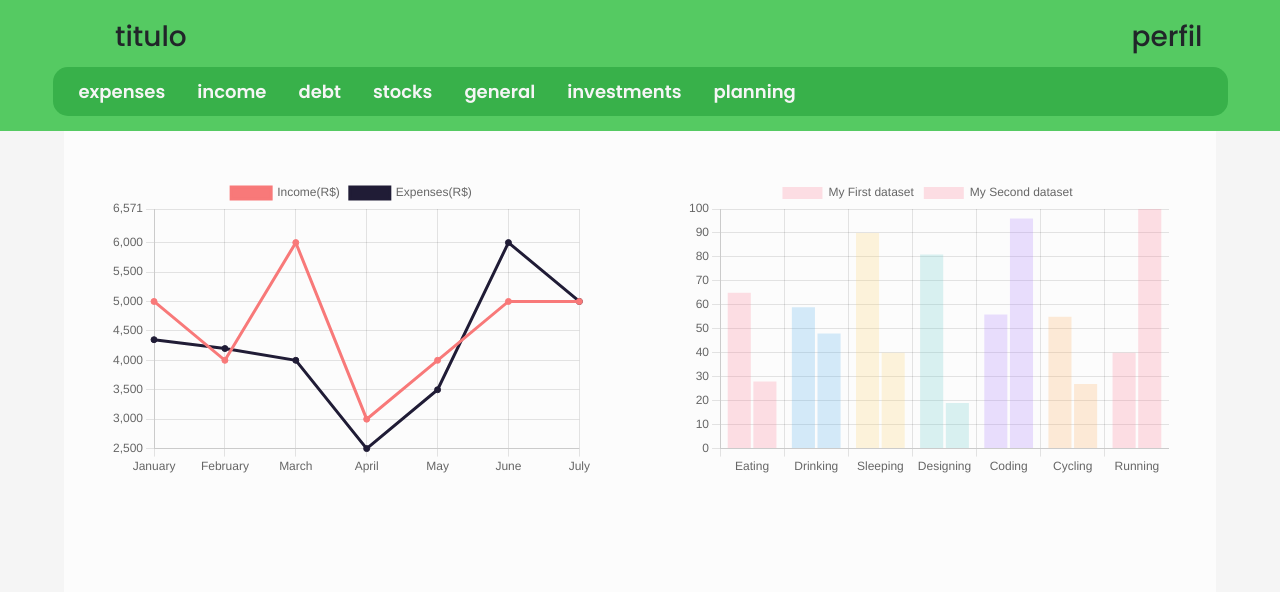
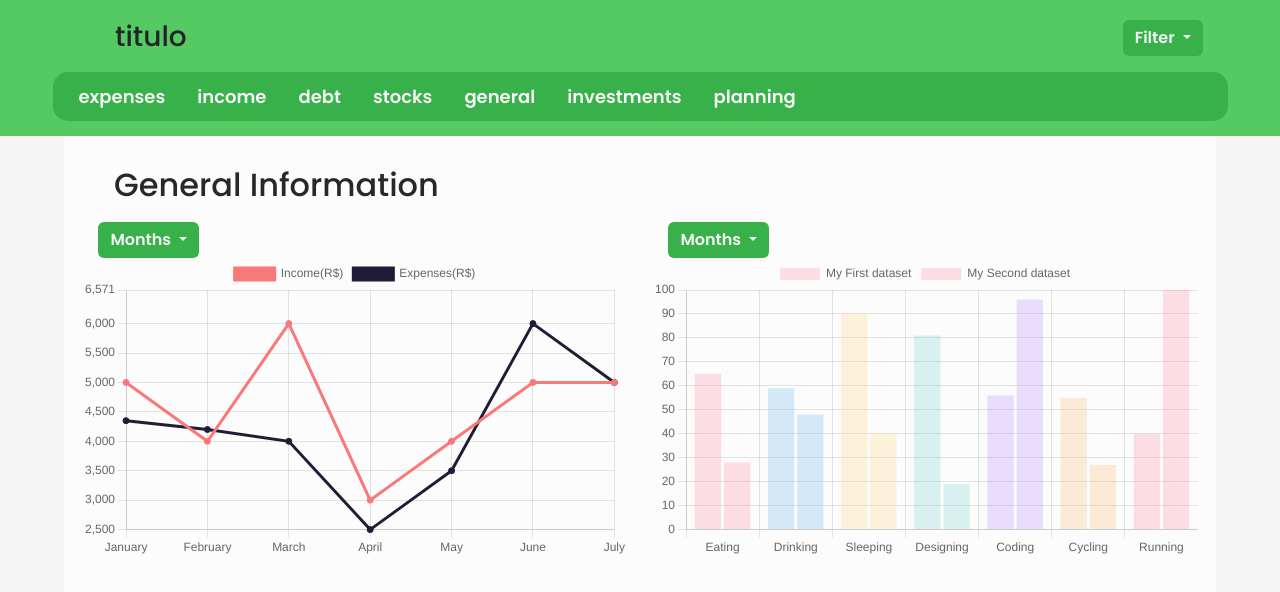
Before and after one commit to leowitcroz/Finance, a Vue app: page / in a window 1280 px wide. Shown: the top 592 px of the page. Built offline with nearby package versions, Linux system fonts and the light colour scheme.

Commit message:
bottoes de meses no grafico no general info

```diff
--- a/package.json
+++ b/package.json
@@ -7,6 +7,7 @@
     "build": "vue-cli-service build"
   },
   "dependencies": {
+    "@popperjs/core": "^2.11.8",
     "apexcharts": "^3.49.2",
     "axios": "^1.7.2",
     "bootstrap": "^5.3.3",
--- a/public/index.html
+++ b/public/index.html
@@ -6,9 +6,12 @@
   <meta http-equiv="X-UA-Compatible" content="IE=edge">
   <meta name="viewport" content="width=device-width,initial-scale=1.0">
   <link rel="icon" href="<%= BASE_URL %>favicon.ico">
-  <title>
-    Finance
-  </title>
+  <title>Finance</title>
+  <!-- Bootstrap CSS -->
+  <link href="https://stackpath.bootstrapcdn.com/bootstrap/5.1.3/css/bootstrap.min.css" rel="stylesheet">
+  <style>
+    @import url('https://fonts.googleapis.com/css2?family=Poppins:ital,wght@0,100;0,200;0,300;0,400;0,500;0,600;0,700;0,800;0,900;1,100;1,200;1,300;1,400;1,500;1,600;1,700;1,800;1,900&display=swap');
+  </style>
 </head>
 
 <body style="background-color: #f5f5f5;">
@@ -19,10 +22,8 @@
   <div id="app"></div>
   <!-- built files will be auto injected -->
   <script src="https://cdn.jsdelivr.net/npm/chart.js"></script>
+  <!-- Bootstrap JavaScript Bundle with Popper -->
+  <script src="https://stackpath.bootstrapcdn.com/bootstrap/5.1.3/js/bootstrap.bundle.min.js"></script>
 </body>
 
-<style>
-  @import url('https://fonts.googleapis.com/css2?family=Poppins:ital,wght@0,100;0,200;0,300;0,400;0,500;0,600;0,700;0,800;0,900;1,100;1,200;1,300;1,400;1,500;1,600;1,700;1,800;1,900&display=swap');
-</style>
-
 </html>
--- a/src/layout/mainLayout.vue
+++ b/src/layout/mainLayout.vue
@@ -1,13 +1,23 @@
-
 <template>
     <div class="mainLayout">
         <nav class="nav-bar">
             <div class="itens">
                 <h3>titulo</h3>
-                <h3>perfil</h3>
+                <div class="dropdown" style="display: flex;margin-left: 3%; margin-bottom: 1%;">
+                    <button class="btn btn-secondary dropdown-toggle" type="button" data-bs-toggle="dropdown"
+                        aria-expanded="false"
+                        style="background-color: #38b14a;border:none;color: whitesmoke; font-weight: 600;">
+                        Filter
+                    </button>
+                    <ul class="dropdown-menu">
+                        <li><a class="dropdown-item" href="#">Action</a></li>
+                        <li><a class="dropdown-item" href="#">Another action</a></li>
+                        <li><a class="dropdown-item" href="#">Something else here</a></li>
+                    </ul>
+                </div>
             </div>
             <div class="btns">
-                <button class="btn_navbar" v-for="(btn,key) in buttons" :key="key">{{ btn.name }}</button>
+                <button class="btn_navbar" v-for="(btn, key) in buttons" :key="key">{{ btn.name }}</button>
 
             </div>
         </nav>
@@ -25,25 +35,25 @@
 
 const buttons = ref([
     {
-        name:'expenses'
+        name: 'expenses'
     },
     {
-        name:'income'
+        name: 'income'
     },
     {
-        name:'debt'
+        name: 'debt'
     },
     {
-        name:'stocks'
+        name: 'stocks'
     },
     {
-        name:'general'
+        name: 'general'
     },
     {
-        name:'investments'
+        name: 'investments'
     },
     {
-        name:'planning'
+        name: 'planning'
     },
 ])
 
@@ -72,14 +82,14 @@
     border: none;
     margin-right: 10px;
     margin-left: 10px;
-    background-color:#38b14a;
+    background-color: #38b14a;
     color: whitesmoke;
     font-size: 18px;
     font-weight: 600;
     cursor: pointer;
 }
 
-.btn_navbar:hover{
+.btn_navbar:hover {
     text-decoration: underline;
 }
 
@@ -98,7 +108,7 @@
 .views {
     display: flex;
     justify-content: center;
-    height: 81vh;
+    height: 80vh;
 }
 
 .routers {
--- a/src/main.ts
+++ b/src/main.ts
@@ -5,5 +5,7 @@
 
 // Importar o Bootstrap CSS
 import 'bootstrap/dist/css/bootstrap.min.css';
+import 'bootstrap/dist/css/bootstrap.css';
+import 'bootstrap/dist/js/bootstrap.bundle.js';
 
 createApp(App).use(store).use(router).mount('#app')
--- a/src/views/HomeView.vue
+++ b/src/views/HomeView.vue
@@ -1,11 +1,46 @@
 <template>
   <div class="homeDashboard">
-    <div class="lineDash">
-      <Line :data="data1" :options="options1" />
+    <div class="title">
+      <h1 class="title-text">General Information</h1>
     </div>
-    <div class="barDash">
-      <Bar :data="data2" :options="options2" />
+    <div class="container">
+      <div class="row">
+        <div class="col-6" style="margin-top: 10px;">
+          <div class="dropdown" style="display: flex;margin-left: 3%;">
+            <button class="btn btn-secondary dropdown-toggle" type="button" data-bs-toggle="dropdown"
+              aria-expanded="false" style="background-color: #38b14a;border:none;color: whitesmoke; font-weight: 600;">
+              Months
+            </button>
+            <ul class="dropdown-menu">
+              <li><a class="dropdown-item" href="#">Action</a></li>
+              <li><a class="dropdown-item" href="#">Another action</a></li>
+              <li><a class="dropdown-item" href="#">Something else here</a></li>
+            </ul>
+          </div>
+          <div class="lineDash">
+            <Line :data="data1" :options="options1" />
+          </div>
+        </div>
+        <div class="col-6" style="margin-top: 10px;">
+          <div class="dropdown" style="display: flex;margin-left: 3%;">
+            <button class="btn btn-secondary dropdown-toggle" type="button" data-bs-toggle="dropdown"
+              aria-expanded="false" style="background-color: #38b14a;border:none;color: whitesmoke; font-weight: 600;">
+              Months
+            </button>
+            <ul class="dropdown-menu">
+              <li><a class="dropdown-item" href="#">Action</a></li>
+              <li><a class="dropdown-item" href="#">Another action</a></li>
+              <li><a class="dropdown-item" href="#">Something else here</a></li>
+            </ul>
+          </div>
+          <div class="barDash">
+            <Bar :data="data2" :options="options2" />
+          </div>
+        </div>
+      </div>
     </div>
+
+
   </div>
 
 </template>
@@ -33,7 +68,7 @@
       label: 'Income(R$)',
       backgroundColor: '#f87979',
       borderColor: '#f87979',
-      data: [5000,4000,6000,3000,4000,5000,5000]
+      data: [5000, 4000, 6000, 3000, 4000, 5000, 5000]
     },
     {
       label: 'Expenses(R$)',
@@ -114,17 +149,27 @@
 <style>
 .homeDashboard {
   display: flex;
+  flex-direction: column;
 }
 
 .lineDash {
-  margin: 4%;
-  width: 50%;
+
   height: 300px;
 }
 
 .barDash {
-  margin: 4%;
   height: 300px;
-  width: 50%;
+}
+
+.title {
+  display: flex;
+  margin-top: 30px;
+  margin-left: 50px;
+}
+
+.title-text {
+  font-size: 2rem;
+  color: rgb(41, 40, 40);
+
 }
 </style>
```
Also changed, not shown: 1 other file (tests, documents, lock files or other folders).
